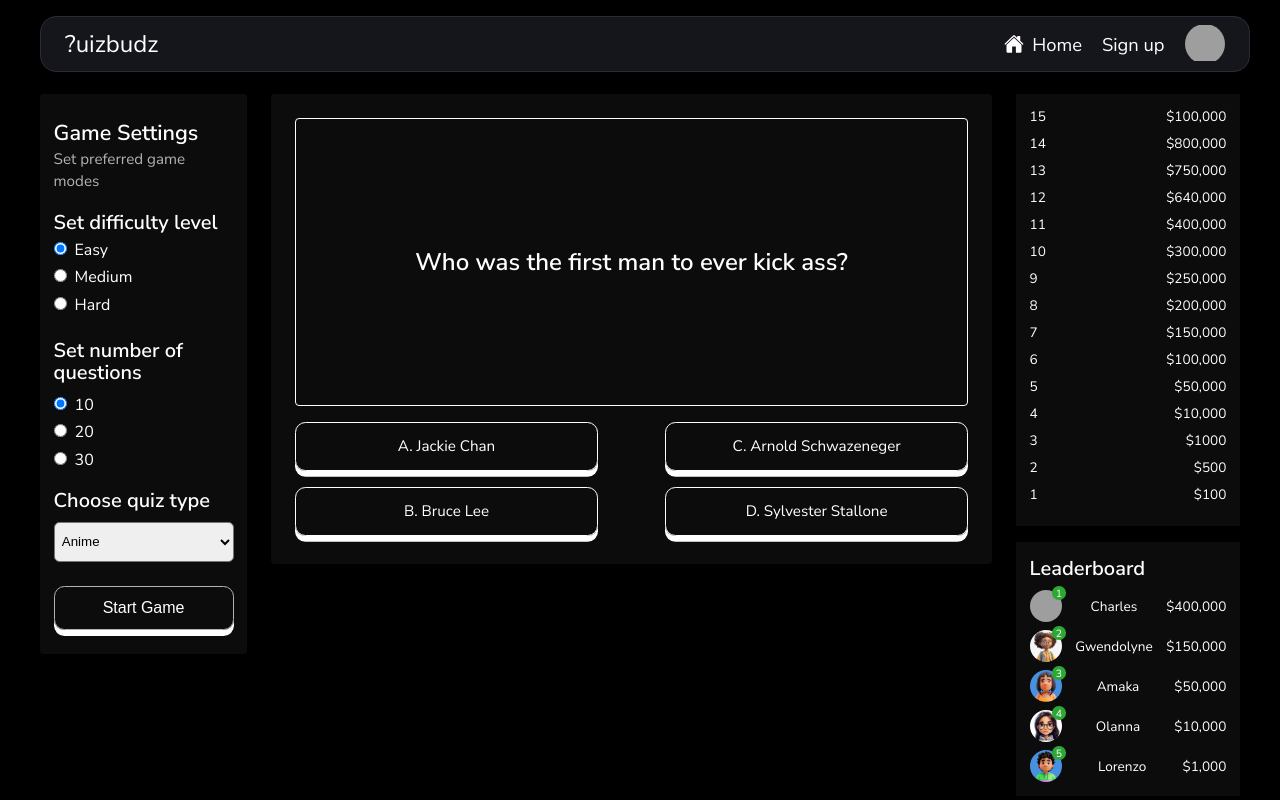
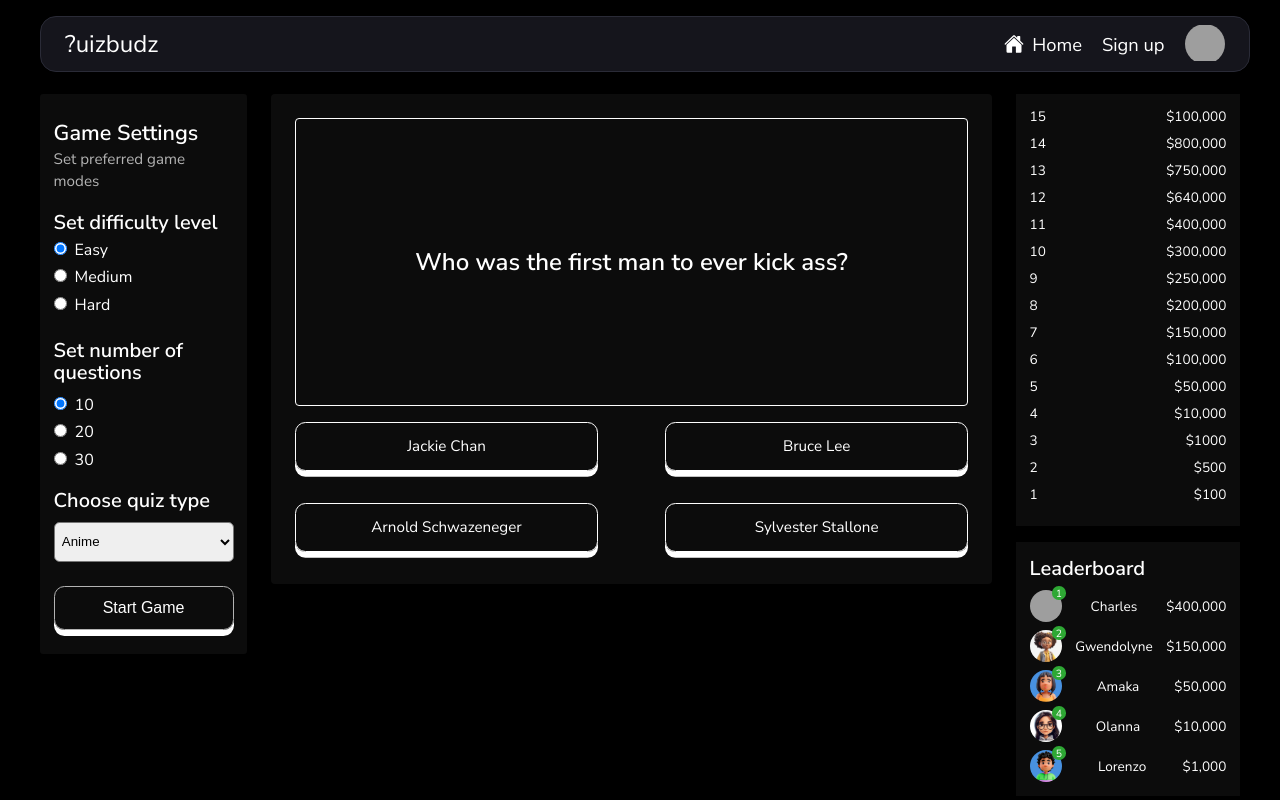
Before and after one commit to Ginikachuqu/QuizBuds, a Vue app: page /game in a window 1280 px wide. Built offline with nearby package versions, Linux system fonts and the light colour scheme; no server answers; grey boxes are pictures that could not be loaded.

Commit message:
Added game logic and fixed scrollTrigger bug

```diff
--- a/src/components/Landing/Landing.vue
+++ b/src/components/Landing/Landing.vue
@@ -143,6 +143,7 @@
     </div>
 </template>
 <script setup>
+    import { onMounted } from 'vue'
     import { RouterLink } from 'vue-router';
     import gsap from 'gsap'
     import { ScrollTrigger } from 'gsap/ScrollTrigger'
@@ -150,8 +151,29 @@
     import IonArrowForwardCircle from '../../assets/icons/IonArrowForwardCircle.vue'
     import IonSearchSharp from '../../assets/icons/IonSearchSharp.vue'
 
+
+
     gsap.registerPlugin(ScrollTrigger)
 
+    onMounted (() => {
+        const blocks = document.querySelectorAll('.feature__block')
 
+        blocks.forEach(block => {
+            gsap.timeline({
+                scrollTrigger: {
+                    scrub: 1,
+                    trigger: block,
+                    start: 'top 50%',
+                    end: 'bottom 30%',
+                    scrub: true,
+                    // markers: true
+                }
+            }).to('.feature__block .title', {
+                ease: 'expo.in',
+                yPercent: -150
+            })
+        })
+
+    })
 </script>
 <style lang="scss" scoped></style>
--- a/src/store/store.js
+++ b/src/store/store.js
@@ -1,6 +1,7 @@
 import { createStore } from 'vuex'
 import { auth } from '../../firebase.config'
 import { createUserWithEmailAndPassword } from 'firebase/auth'
+
 
 const store = createStore({
     state: {
@@ -12,14 +13,17 @@ const store = createStore({
         }
     },
     actions: {
-        async signup (context, { email, password }) {
+        async signup (context, { email, password, username }) {
             const response = await createUserWithEmailAndPassword(auth, email, password)
 
             if (response) {
                 context.commit('setUser', response.user)
+
             } else {
                 throw new Error('Error occured')
             }
+
+            // console.log(state.user, username)
         }
     }
 })
--- a/src/styles/pages/_game.scss
+++ b/src/styles/pages/_game.scss
@@ -134,7 +134,7 @@
 
         .middle__pane {
             width: 49rem;
-            max-height: 470px;
+            max-height: 490px;
             background-color: rgba($color: $black-shade, $alpha: .5);
             border-radius: .25rem;
             padding: 1.5rem;
@@ -157,6 +157,7 @@
                     width: 100%;
                     list-style: none;
                     @include flex (flex, center, space-between, initial);
+                    flex-wrap: wrap;
                     gap: 1rem;
 
                     li {
--- a/src/styles/pages/_signup.scss
+++ b/src/styles/pages/_signup.scss
@@ -1,6 +1,6 @@
 .signup__container {
     height: 100%;
-    margin-top: 4.25rem;
+    margin-top: 2.45rem;
     padding: 1rem $padding-right 0 $padding-left;
 
     .form__container {
@@ -9,7 +9,7 @@
 
         &-inner {
             width: 350px;
-            height: 450px;
+            min-height: 450px;
             margin: 2rem auto 0;
             background-color: rgba($color: $black-shade, $alpha: .5);
             border-radius: .5rem;
--- a/src/views/Gamepage/Gamepage.vue
+++ b/src/views/Gamepage/Gamepage.vue
@@ -61,17 +61,14 @@
             <div class="middle__pane">
                 <div class="middle__pane-inner">
                     <div class="question__display">
-                        <h2>Who was the first man to ever kick ass?</h2>
+                        <h2>{{ currentQuestion }}</h2>
                     </div>
                     <div class="options__container">
                         <ul>
-                            <li>
-                                <button>A. Jackie Chan</button>
-                                <button>B. Bruce Lee</button>
-                            </li>
-                            <li>
-                                <button>C. Arnold Schwazeneger</button>
-                                <button>D. Sylvester Stallone</button>
+                            <li v-for="(option, index) in options" :key="index">
+                                <button :disabled='answered' @click='selectOption(option)'>
+                                    {{option}}
+                                </button>
                             </li>
                         </ul>
                     </div>
@@ -98,7 +95,7 @@
     </div>
 </template>
 <script setup>
-import { ref } from 'vue'
+import { ref, computed } from 'vue'
 import Leaderboard from '@components/Leaderboard/Leaderboard.vue'
 
 const cashReward = ref([{
@@ -131,7 +128,66 @@ const cashReward = ref([{
             id: 14, amount: '$800,000'
         },{
             id: 15, amount: '$100,000'
-        },].reverse())
+    },].reverse())
+
+    const questionsData = ref({
+        responsecode: 0,
+        results: [
+            {
+                category: "Entertainment: Japanese Anime & Manga",
+                type: 'multiple',
+                difficulty: 'medium',
+                question: 'Who was the first man to ever kick ass?',
+                correct_answer: 'Jackie Chan',
+                incorrect_answers: ['Bruce Lee', 'Arnold Schwazeneger', 'Sylvester Stallone']
+            }, {
+                category: "Entertainment: Japanese Anime & Manga",
+                type: "multiple",
+                difficulty: "hard",
+                question: "What year was &quot;JoJo&#039;s Bizarre Adventure: Phantom Blood&quot; first released?",
+                correct_answer: "1987",
+                incorrect_answers: ["2013", "1983","1995"]
+            }, {
+                "category": "Entertainment: Japanese Anime & Manga",
+                "type": "multiple",
+                difficulty: "hard",
+                question: "In what year did the manga &quot;Ping Pong&quot; begin serialization?",
+                correct_answer: "1996",
+                incorrect_answers: ["2014", "2010", "2003"]
+            }
+        ]
+    })
+
+    const currentQuestionIndex = ref(0)
+    const answered = ref(false)
+
+    // Get the current Question
+    const currentQuestion = computed(() => questionsData.value.results[currentQuestionIndex.value].question)
+    const options = computed(() => {
+        const correct_answer = questionsData.value.results[currentQuestionIndex.value].correct_answer
+
+        const incorrect_answers = questionsData.value.results[currentQuestionIndex.value].incorrect_answers
+
+        return [correct_answer, ...incorrect_answers]
+    })
+
+    const selectedOption = ref(null)
+
+    const selectOption =(option) => {
+        selectedOption.value = option
+        answered.value = true
+
+        if (option === questionsData.value.results[currentQuestionIndex.value].correct_answer) {
+            console.log('Correct')
+        } else {
+            console.log('Weird response. You failed!')
+        }
+
+        currentQuestionIndex.value++
+        answered.value = false
+    }
+
+    console.log(currentQuestionIndex.value)
 </script>
 <style lang="">
 
--- a/src/views/SignUp/SignUp.vue
+++ b/src/views/SignUp/SignUp.vue
@@ -6,6 +6,11 @@
                     <h2>Sign up!</h2>
                 </div>
                 <form>
+                    <!-- Username -->
+                    <div class="email__container">
+                        <label for="name">Enter Full Name:</label>
+                        <input type="text" name="name" id="name" placeholder="Enter full name" v-model="user__name">
+                    </div>
                     <!-- Email -->
                     <div class="email__container">
                         <label for="email">Enter email:</label>
@@ -32,24 +37,52 @@
 
 <script setup>
     import { ref } from 'vue'
+    import { db } from '../../../firebase.config'
+    import { updateProfile } from 'firebase/auth'
+    import { setDoc, doc, serverTimestamp } from 'firebase/firestore'
     import { useStore } from 'vuex'
     import { RouterLink, useRouter } from 'vue-router';
 
+    const user__name = ref('')
     const user__email = ref('')
     const user__password = ref('')
     const user__confirmpass = ref('')
+
 
     const store = useStore()
 
     const router = useRouter()
 
+    // const validateCredentials = (email, password, confirmPassword) => {
+    //     const emailRegex = /^[a-zA-Z0-9._-]+@[a-zA-Z0-9.-]+\.[a-zA-Z]{2,4}$/
+    //     const passwordRegex = /^(?=.*\d)(?=.*[@#$%^&+=!]).{8,}$/
+
+    //     !email.match(emailRegex) ? 'Invalid email address' : ''
+    //     !password.match(emailRegex) || password !== confirmPassword ? 'Invalid email address' : ''
+
+    //     return null; // Validation passed
+    // }
+
     const handleSubmit = async () => {
+        const email = user__email.value
+        const username = user__name.value
+
         try {
             await store.dispatch('signup', {
                 email: user__email.value,
-                password: user__password.value
+                password: user__password.value,
+                username: user__name.value
             })
 
+            await updateProfile(store.state.user, {
+                displayName: user__name.value,
+            })
+            console.log('User profile updated')
+            console.log(store.state.user.uid)
+
+            await setDoc(doc(db, 'users', store.state.user.uid), {email, username})
+
+            console.log('User sent to store')
             router.push('/dashboard')
         } catch (err) {
             console.log(err.message)
```
